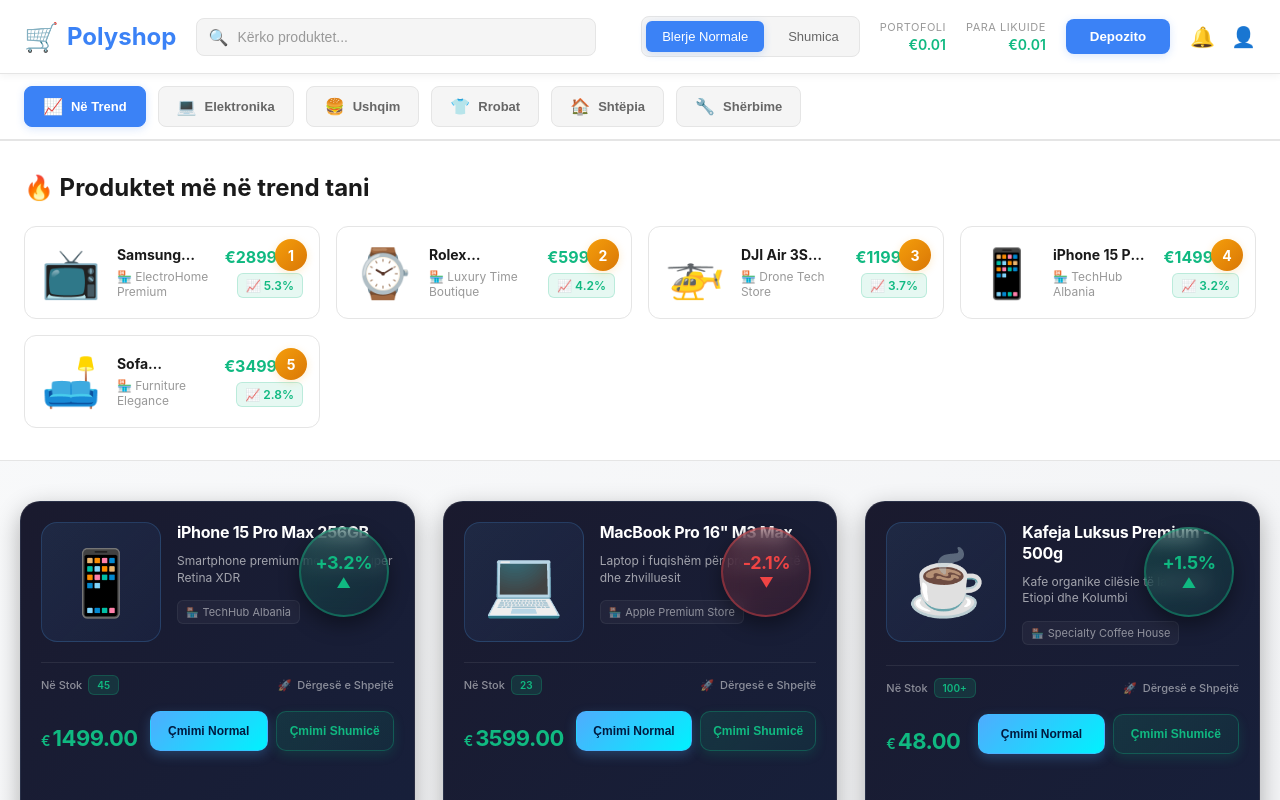
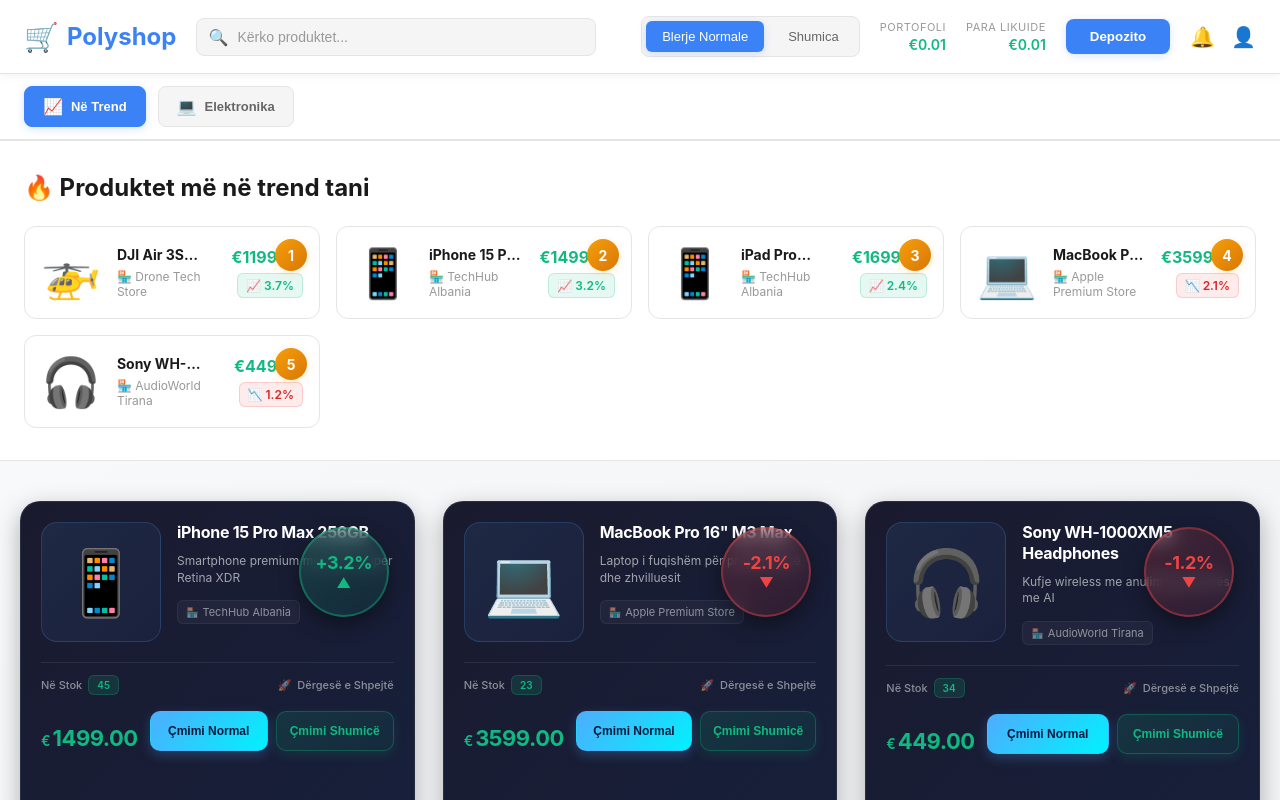
Before and after one commit to sesopeso101-sudo/Polyshop, a React (Create React App) app: page / in a window 1280 px wide. Shown: the top 800 px of the page. Built offline with nearby package versions, Linux system fonts and the light colour scheme; no server answers.

Commit message:
Remove all non-electronics categories and products, keep only electronics and trending

```diff
--- a/src/App.js
+++ b/src/App.js
@@ -12,10 +12,6 @@
   const categories = [
     { id: 'trending', label: 'Në Trend', emoji: '📈' },
     { id: 'electronics', label: 'Elektronika', emoji: '💻' },
-    { id: 'food', label: 'Ushqim', emoji: '🍔' },
-    { id: 'clothing', label: 'Rrobat', emoji: '👕' },
-    { id: 'home', label: 'Shtëpia', emoji: '🏠' },
-    { id: 'services', label: 'Shërbime', emoji: '🔧' },
   ];
 
   const products = [
@@ -46,58 +42,6 @@
       rating: 4.9,
     },
     {
-      id: 3,
-      name: 'Kafeja Luksus Premium - 500g',
-      category: 'food',
-      price: 48,
-      priceChange: 1.5,
-      description: 'Kafe organike cilësie të lartë nga Etiopi dhe Kolumbi',
-      image: '☕',
-      seller: 'Specialty Coffee House',
-      stock: 320,
-      wholesale: 32,
-      rating: 4.6,
-    },
-    {
-      id: 4,
-      name: 'Jordans Air Jordan 1 Retro',
-      category: 'clothing',
-      price: 185,
-      priceChange: 0.8,
-      description: 'Këpucë sportive legjendare edicion limituar',
-      image: '👟',
-      seller: 'SneakerBay Premium',
-      stock: 67,
-      wholesale: 125,
-      rating: 4.7,
-    },
-    {
-      id: 5,
-      name: 'Samsung OLED TV 65" 4K 144Hz',
-      category: 'home',
-      price: 2899,
-      priceChange: 5.3,
-      description: 'Televizor i mençur me OLED të pastër dhe përfundim 144Hz',
-      image: '📺',
-      seller: 'ElectroHome Premium',
-      stock: 18,
-      wholesale: 2399,
-      rating: 4.5,
-    },
-    {
-      id: 6,
-      name: 'Servis Kompleks Restaurimi Makine',
-      category: 'services',
-      price: 650,
-      priceChange: 2.1,
-      description: 'Servis profesional me teknologji të avancuar diagnostike',
-      image: '🚗',
-      seller: 'BMW AutoService Elite',
-      stock: 999,
-      wholesale: 480,
-      rating: 4.9,
-    },
-    {
       id: 7,
       name: 'Sony WH-1000XM5 Headphones',
       category: 'electronics',
@@ -109,19 +53,6 @@
       stock: 34,
       wholesale: 349,
       rating: 4.8,
-    },
-    {
-      id: 8,
-      name: 'The North Face Gore-Tex Jacket',
-      category: 'clothing',
-      price: 485,
-      priceChange: -0.5,
-      description: 'Xhaketa profesionale për eksploratorët e mundeve',
-      image: '🧥',
-      seller: 'OutdoorGear Alpines',
-      stock: 42,
-      wholesale: 349,
-      rating: 4.7,
     },
     {
       id: 9,
@@ -137,19 +68,6 @@
       rating: 4.8,
     },
     {
-      id: 10,
-      name: 'Rolex Submariner Replica Luksus',
-      category: 'clothing',
-      price: 599,
-      priceChange: 4.2,
-      description: 'Orë luksore me mekanizëm presizo hapsinor',
-      image: '⌚',
-      seller: 'Luxury Time Boutique',
-      stock: 15,
-      wholesale: 449,
-      rating: 4.9,
-    },
-    {
       id: 11,
       name: 'DJI Air 3S Drone me Kamera',
       category: 'electronics',
@@ -160,71 +78,6 @@
       seller: 'Drone Tech Store',
       stock: 22,
       wholesale: 899,
-      rating: 4.8,
-    },
-    {
-      id: 12,
-      name: 'Konsultim Legal - Paket Vjetore',
-      category: 'services',
-      price: 2500,
-      priceChange: 1.8,
-      description: 'Servis konsultimi ligjor profesional për bizneset',
-      image: '⚖️',
-      seller: 'Law Firm Excellence',
-      stock: 999,
-      wholesale: 1800,
-      rating: 4.9,
-    },
-    {
-      id: 13,
-      name: 'Armani Exchange Koleksion Jaka',
-      category: 'clothing',
-      price: 325,
-      priceChange: -1.1,
-      description: 'Jaka premium me dizajn italian eksklusiv',
-      image: '👔',
-      seller: 'Fashion House Milano',
-      stock: 56,
-      wholesale: 215,
-      rating: 4.7,
-    },
-    {
-      id: 14,
-      name: 'Sofa Premium Lux Italia - 3 Vende',
-      category: 'home',
-      price: 3499,
-      priceChange: 2.8,
-      description: 'Sofa luksore me kuotat lëvizëse dhe material piele premium',
-      image: '🛋️',
-      seller: 'Furniture Elegance',
-      stock: 8,
-      wholesale: 2699,
-      rating: 4.8,
-    },
-    {
-      id: 15,
-      name: 'Thermostat Inteligjent Nest Pro',
-      category: 'home',
-      price: 349,
-      priceChange: 1.9,
-      description: 'Termostat i mençur me kontrollin e zërit dhe automatizim',
-      image: '🌡️',
-      seller: 'Smart Home Solutions',
-      stock: 87,
-      wholesale: 249,
-      rating: 4.7,
-    },
-    {
-      id: 16,
-      name: 'Paket Trajnimi Personal - 12 Sesione',
-      category: 'services',
-      price: 1200,
-      priceChange: 0.5,
-      description: 'Program trajnimi personal me ushtrues të sertifikuar',
-      image: '💪',
-      seller: 'Fitness Elite Gym',
-      stock: 999,
-      wholesale: 850,
       rating: 4.8,
     },
     {
```
